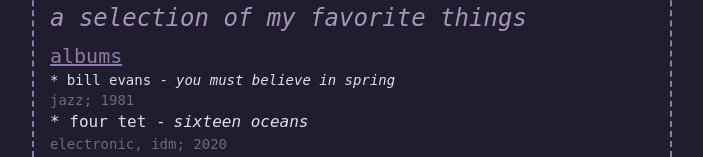
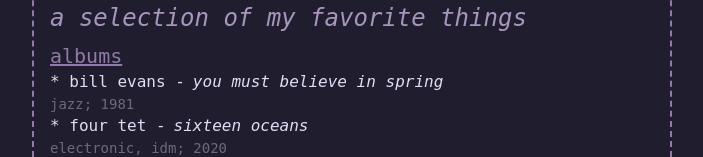
Before and after one commit to michaelmechenko/michaelmechenko.github.io, a SvelteKit app: page / in a window 1280 px wide. Both pictures are taken after a click on the button "recommendations". Shown: the part 261-418 px from the top of the page, without its empty margins (288-991 px from the left). Built offline with nearby package versions, Linux system fonts and the light colour scheme.

Commit message:
font sizing

```diff
--- a/src/routes/content/FavoritesSection.svelte
+++ b/src/routes/content/FavoritesSection.svelte
@@ -3,7 +3,7 @@
 		<ul>
 			<div class="text-xl text-1-tertiary underline">albums</div>
 			<li>
-				<div class="flex flex-row space-x-2 flex-wrap md:text-sm">
+				<div class="flex flex-row space-x-2 flex-wrap">
 					<div class="">* bill evans -</div>
 					<div class="italic">you must believe in spring</div>
 				</div>
```
